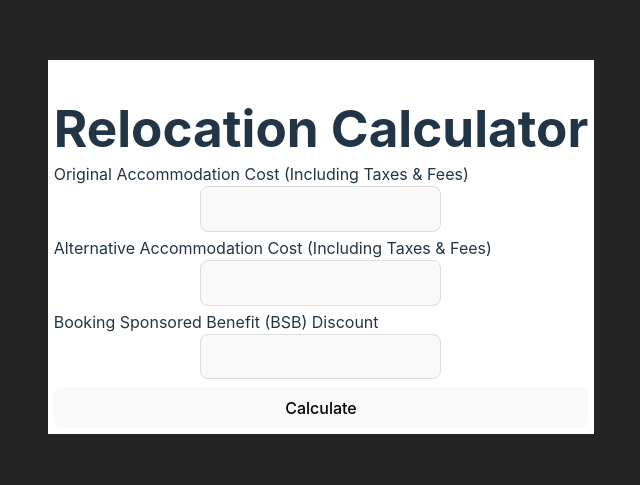
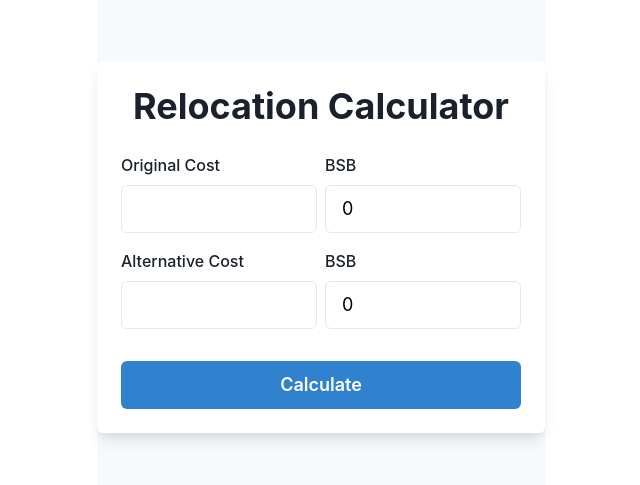
Before and after one commit to MontassarREBHI/RefundCalculator, a React (Vite) app: page / in a window 1280 px wide. Shown: the part 185-670 px from the top of the page, without its empty margins (319-959 px from the left). Built offline with nearby package versions, Linux system fonts and the light colour scheme.

Commit message:
calculation and copy to clipboard done

```diff
--- a/package.json
+++ b/package.json
@@ -10,6 +10,7 @@
     "preview": "vite preview"
   },
   "dependencies": {
+    "@chakra-ui/icons": "^2.1.1",
     "@chakra-ui/react": "^2.8.2",
     "@emotion/react": "^11.13.3",
     "@emotion/styled": "^11.13.0",
--- a/src/App.jsx
+++ b/src/App.jsx
@@ -1,4 +1,5 @@
 import { useState } from "react";
+import { ChakraProvider } from "@chakra-ui/react";
 import {
   Box,
   Input,
@@ -8,11 +9,15 @@ import {
   Heading,
   FormErrorMessage,
   Text,
-  Stack,
+  VStack,
+  HStack,
   Flex,
-  Center,
+  IconButton,
+  useToast,
+  Tooltip,
 } from "@chakra-ui/react";
 import { Formik, Form, Field } from "formik";
+import { CopyIcon } from "@chakra-ui/icons"; // Chakra UI's built-in copy icon
 import * as Yup from "yup";
 
 const validationSchema = Yup.object({
@@ -22,24 +27,44 @@ const validationSchema = Yup.object({
   alternativePrice: Yup.number()
     .positive("Must be a positive number")
     .required("Required"),
-  bsbDiscount: Yup.number().min(0, "Must be at least 0").required("Required"),
+  bsbOnOrg: Yup.number().min(0, "Must be at least 0").required("Required"),
+  bsbOnAlt: Yup.number().min(0, "Must be at least 0").required("Required"),
 });
 
 const App = () => {
   const [result, setResult] = useState(null);
+  const toast = useToast(); // Toast for feedback
 
   const handleSubmit = (values, { setSubmitting }) => {
-    const { originalPrice, alternativePrice, bsbDiscount } = values;
-    const originalOutOfPocket = originalPrice - bsbDiscount;
-    const alternativeOutOfPocket = alternativePrice - bsbDiscount;
+    const { originalPrice, alternativePrice, bsbOnOrg, bsbOnAlt } = values;
+    const originalOutOfPocket = originalPrice - bsbOnOrg;
+    const alternativeOutOfPocket = alternativePrice - bsbOnAlt;
     const difference = alternativeOutOfPocket - originalOutOfPocket;
+    const Invoice = alternativeOutOfPocket - originalPrice;
 
     setResult({
       guestRefund: difference > 0 ? difference : 0,
-      propertyInvoice: difference > 0 ? alternativePrice : 0,
+      propertyInvoice: Invoice > 0 ? Invoice : 0,
     });
 
     setSubmitting(false);
+  };
+
+  const handleCopy = () => {
+    if (result) {
+      const resultText = `Guest Refund: ${result.guestRefund.toFixed(
+        2
+      )}, Property Invoice: ${result.propertyInvoice.toFixed(2)}`;
+      navigator.clipboard.writeText(resultText);
+      toast({
+        title: "Copied!",
+        description:
+          "The calculation result has been copied to your clipboard.",
+        status: "success",
+        duration: 2000,
+        isClosable: true,
+      });
+    }
   };
 
   return (
@@ -52,24 +77,25 @@ const App = () => {
           initialValues={{
             originalPrice: "",
             alternativePrice: "",
-            bsbDiscount: "",
+            bsbOnOrg: 0,
+            bsbOnAlt: 0,
           }}
           validationSchema={validationSchema}
           onSubmit={handleSubmit}
         >
           {({ isSubmitting }) => (
             <Form>
-              <Stack spacing={4}>
+              <VStack spacing={4}>
+                <HStack>
                   <Field name="originalPrice">
                     {({ field, form }) => (
                       <FormControl
                         isInvalid={
-                        form.errors.originalPrice && form.touched.originalPrice
+                          form.errors.originalPrice &&
+                          form.touched.originalPrice
                         }
                       >
-                      <FormLabel>
-                        Original Accommodation Cost (Including Taxes & Fees)
-                      </FormLabel>
+                        <FormLabel>Original Cost</FormLabel>
                         <Input
                           {...field}
                           type="number"
@@ -84,6 +110,29 @@ const App = () => {
                     )}
                   </Field>
 
+                  <Field name="bsbOnOrg">
+                    {({ field, form }) => (
+                      <FormControl
+                        isInvalid={
+                          form.errors.bsbOnOrg && form.touched.bsbOnOrg
+                        }
+                      >
+                        <FormLabel>BSB</FormLabel>
+                        <Input
+                          {...field}
+                          type="number"
+                          size="lg"
+                          variant="outline"
+                          focusBorderColor="blue.500"
+                        />
+                        <FormErrorMessage>
+                          {form.errors.bsbOnOrg}
+                        </FormErrorMessage>
+                      </FormControl>
+                    )}
+                  </Field>
+                </HStack>
+                <HStack>
                   <Field name="alternativePrice">
                     {({ field, form }) => (
                       <FormControl
@@ -92,9 +141,7 @@ const App = () => {
                           form.touched.alternativePrice
                         }
                       >
-                      <FormLabel>
-                        Alternative Accommodation Cost (Including Taxes & Fees)
-                      </FormLabel>
+                        <FormLabel>Alternative Cost</FormLabel>
                         <Input
                           {...field}
                           type="number"
@@ -109,16 +156,14 @@ const App = () => {
                     )}
                   </Field>
 
-                <Field name="bsbDiscount">
+                  <Field name="bsbOnAlt">
                     {({ field, form }) => (
                       <FormControl
                         isInvalid={
-                        form.errors.bsbDiscount && form.touched.bsbDiscount
+                          form.errors.bsbOnAlt && form.touched.bsbOnAlt
                         }
                       >
-                      <FormLabel>
-                        Booking Sponsored Benefit (BSB) Discount
-                      </FormLabel>
+                        <FormLabel>BSB</FormLabel>
                         <Input
                           {...field}
                           type="number"
@@ -127,12 +172,12 @@ const App = () => {
                           focusBorderColor="blue.500"
                         />
                         <FormErrorMessage>
-                        {form.errors.bsbDiscount}
+                          {form.errors.bsbOnAlt}
                         </FormErrorMessage>
                       </FormControl>
                     )}
                   </Field>
-
+                </HStack>
                 <Button
                   colorScheme="blue"
                   type="submit"
@@ -144,25 +189,37 @@ const App = () => {
                 >
                   Calculate
                 </Button>
-              </Stack>
+              </VStack>
             </Form>
           )}
         </Formik>
 
         {result && (
           <Box mt={6} p={4} bg="gray.100" borderRadius="md" boxShadow="md">
-            <Heading as="h3" size="lg" mb={4}>
+            <Flex justifyContent="space-between" alignItems="center" mb={2}>
+              <Heading as="h3" size="lg">
                 Calculation Result
               </Heading>
-            <Stack spacing={2}>
-              <Text>
-                <strong>Guest Refund:</strong> ${result.guestRefund.toFixed(2)}
+            </Flex>
+            <HStack spacing={2}>
+              <Text mr={22}>
+                <strong>Guest Refund:</strong> {result.guestRefund.toFixed(2)}
               </Text>
-              <Text>
-                <strong>Property Invoice:</strong> $
+
+              <Text mr={22}>
+                <strong> Property Invoice:</strong>
                 {result.propertyInvoice.toFixed(2)}
               </Text>
-            </Stack>
+              <Tooltip label="Copy the result" aria-label="A tooltip">
+                <IconButton
+                  aria-label="Copy result"
+                  icon={<CopyIcon boxSize={24} />}
+                  onClick={handleCopy}
+                  colorScheme="blue"
+                  variant="outline"
+                />
+              </Tooltip>
+            </HStack>
           </Box>
         )}
       </Box>
--- a/src/main.jsx
+++ b/src/main.jsx
@@ -1,10 +1,15 @@
-import { StrictMode } from 'react'
-import { createRoot } from 'react-dom/client'
-import App from './App.jsx'
-import './index.css'
+import { StrictMode } from "react";
+import { createRoot } from "react-dom/client";
+import { ChakraProvider } from "@chakra-ui/react"; // Import ChakraProvider
+import App from "./App.jsx";
+import "./index.css";
 
-createRoot(document.getElementById('root')).render(
+createRoot(document.getElementById("root")).render(
   <StrictMode>
-    <App />
-  </StrictMode>,
-)
+    <ChakraProvider>
+      {" "}
+      {/* Wrap your App with ChakraProvider */}
+      <App />
+    </ChakraProvider>
+  </StrictMode>
+);
```
Also changed, not shown: 1 other file (tests, documents, lock files or other folders). Lines whose indentation alone changed are shown as unchanged.
